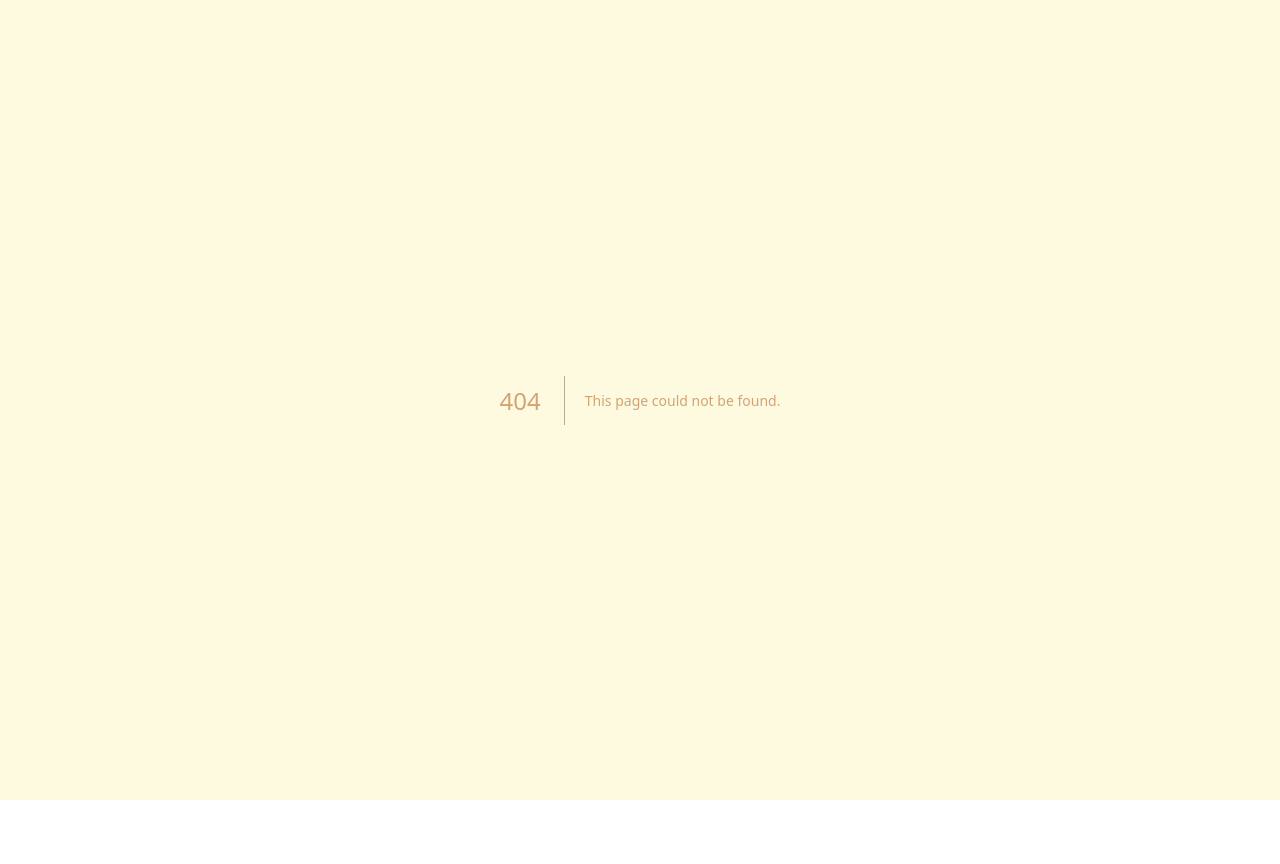
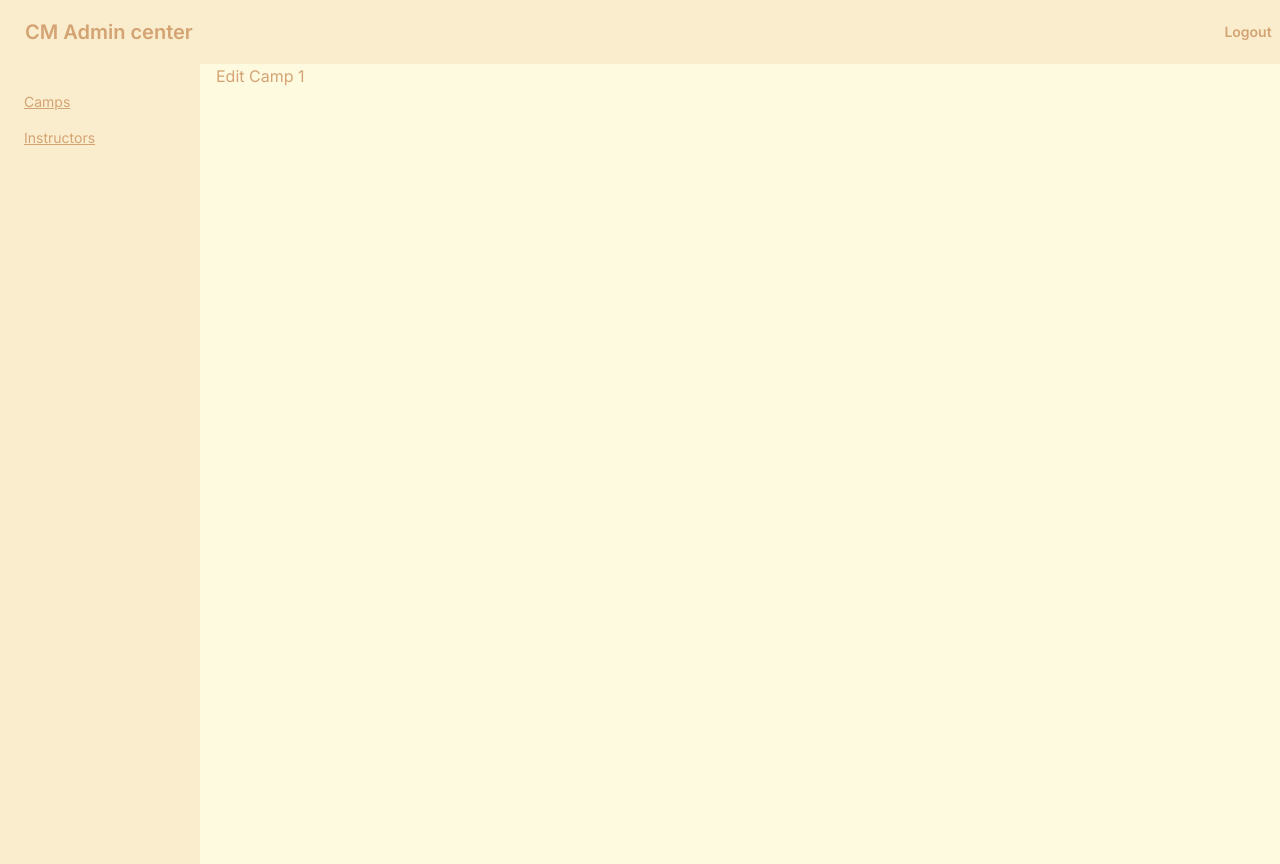
Before and after one commit to xadamec1/CampManager, a Next.js app: page /admin/center/camps/1 in a window 1280 px wide. Before the commit this address had no page. Before the commit the page ends 800 px from the top, so only its background shows below. Built offline with nearby package versions, Linux system fonts and the light colour scheme.

Commit message:
Adding edit camp page draft

```diff
--- a/src/app/_components/AdminCampList.tsx
+++ b/src/app/_components/AdminCampList.tsx
@@ -1,6 +1,9 @@
 import Link from 'next/link';
+import { Suspense } from 'react';
 
 import { db } from '@/server/db';
+
+import LoadingComponent from './Loading';
 
 const GetCampStatus = (startDate: Date, endDate: Date) => {
 	const now = new Date();
@@ -32,6 +35,7 @@ const CampList = async () => {
 					</tr>
 				</thead>
 				<tbody>
+					<Suspense fallback={<LoadingComponent />}>
 						{camps.map(camp => (
 							<tr key={camp.id}>
 								<th>{camp.id}</th>
@@ -40,12 +44,16 @@ const CampList = async () => {
 								<td>{camp.isPublic ? 'Public' : 'Private'}</td>
 								<td>{GetCampStatus(camp.startDate, camp.endDate)}</td>
 								<td className="px-6 text-right">
-								<Link href="#" className="font-bold hover:underline">
+									<Link
+										href={`./camps/${camp.id}`}
+										className="font-bold hover:underline"
+									>
 										Edit
 									</Link>
 								</td>
 							</tr>
 						))}
+					</Suspense>
 				</tbody>
 			</table>
 		</div>
--- /dev/null
+++ b/src/app/admin/center/camps/[id]/page.tsx
@@ -0,0 +1,12 @@
+type CampProps = {
+	params: {
+		id: number;
+	};
+};
+
+const EditPage = async ({ params }: CampProps) => (
+	<div>
+		<h1>Edit Camp {params.id}</h1>
+	</div>
+);
+export default EditPage;
```
Lines whose indentation alone changed are shown as unchanged.
